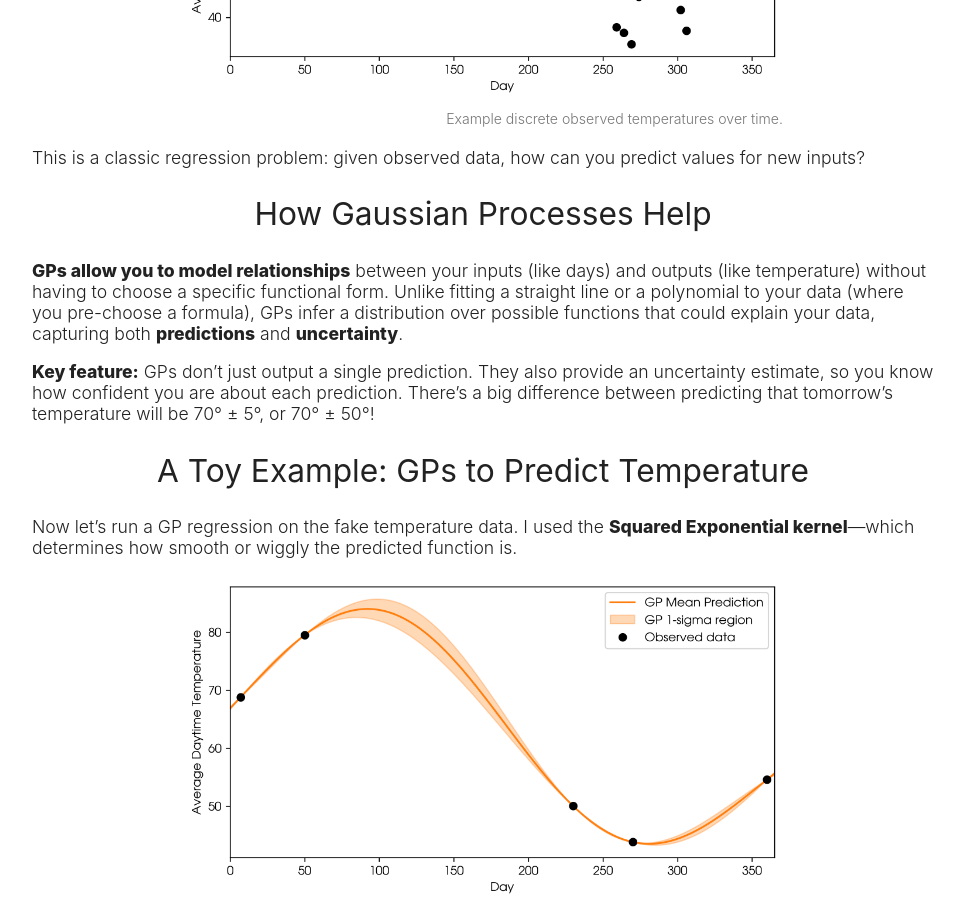
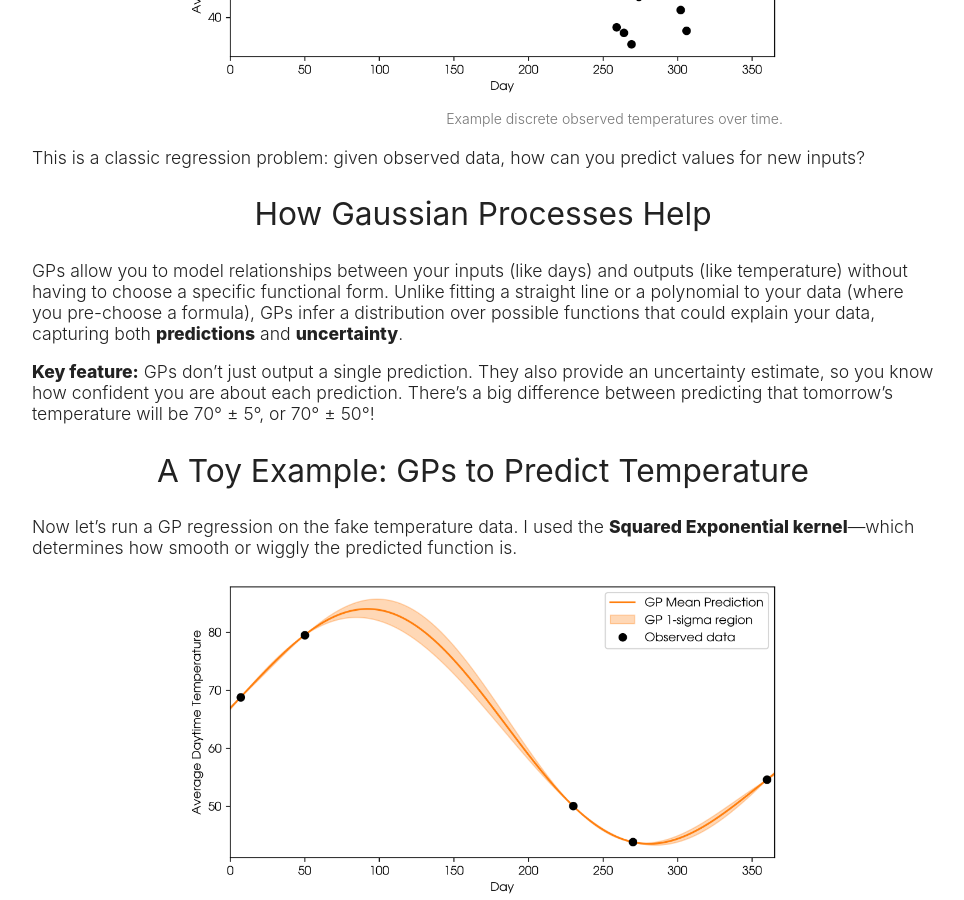
Before and after one commit to zoekko/zoekko.github.io, a Jekyll site: the page blog/gps/gp-toy-example.html, which Jekyll copies as it is, in a window 1280 px wide and 900 px high, scrolled down 972 px. Shown: the whole window, without its empty margins (157-1121 px from the left). Built offline with Jekyll 4.4.1, drawn with Linux system fonts in a browser that asks for light colours.

```diff
--- a/blog/gps/gp-toy-example.html
+++ b/blog/gps/gp-toy-example.html
@@ -165,7 +165,7 @@
 
         <h2>How Gaussian Processes Help</h2>
         <div>
-            <p><b>GPs allow you to model relationships</b> between your inputs (like days) and outputs (like temperature) without having to choose a specific functional form. Unlike fitting a straight line or a polynomial to your data (where you pre-choose a formula), GPs infer a distribution over possible functions that could explain your data, capturing both <b>predictions</b> and <b>uncertainty</b>.</p>
+            <p>GPs allow you to model relationships between your inputs (like days) and outputs (like temperature) without having to choose a specific functional form. Unlike fitting a straight line or a polynomial to your data (where you pre-choose a formula), GPs infer a distribution over possible functions that could explain your data, capturing both <b>predictions</b> and <b>uncertainty</b>.</p>
             <p>
                 <b>Key feature:</b> GPs don’t just output a single prediction. They also provide an uncertainty estimate, so you know how confident you are about each prediction. There’s a big difference between predicting that tomorrow’s temperature will be 70° ± 5°, or 70° ± 50°!
             </p>
```
